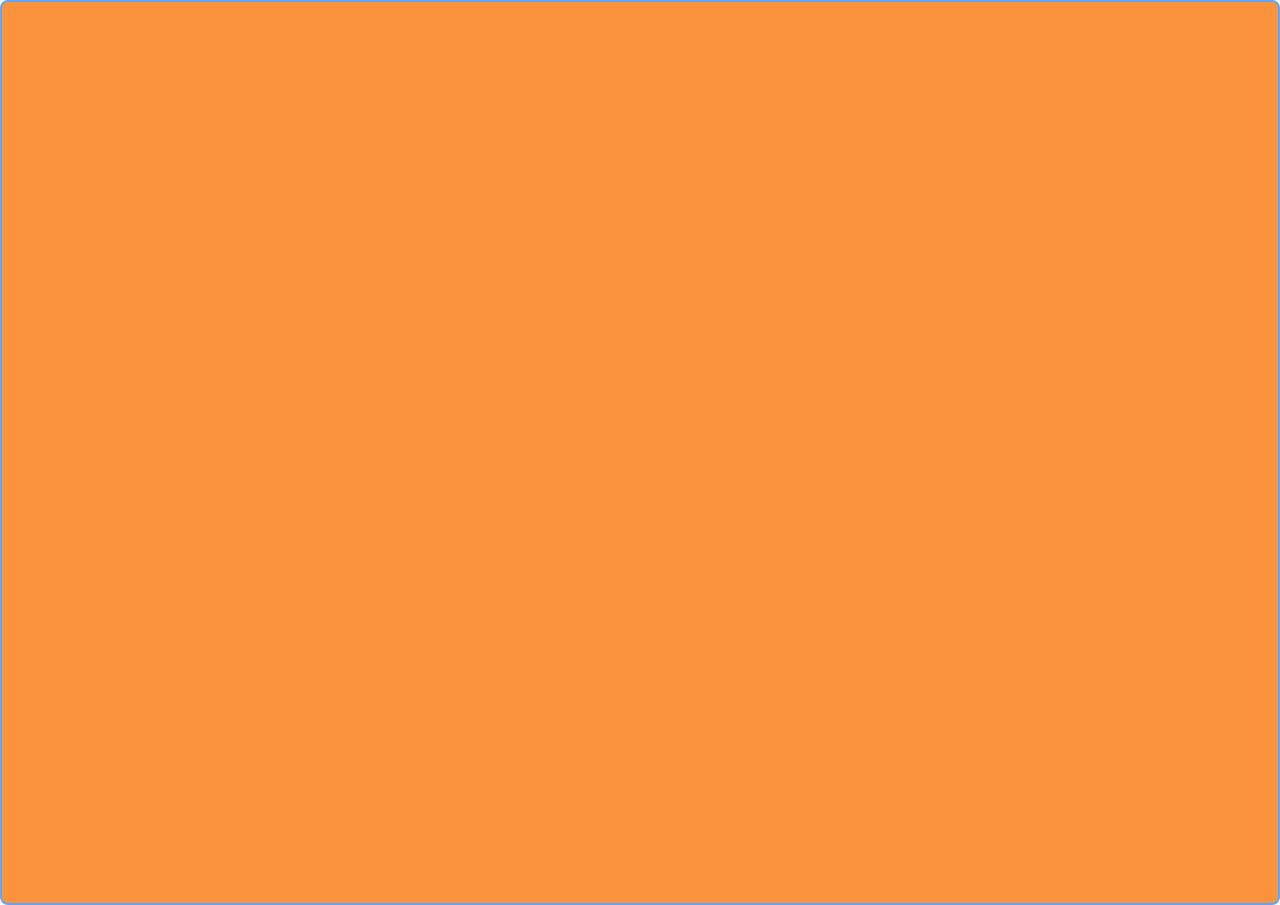
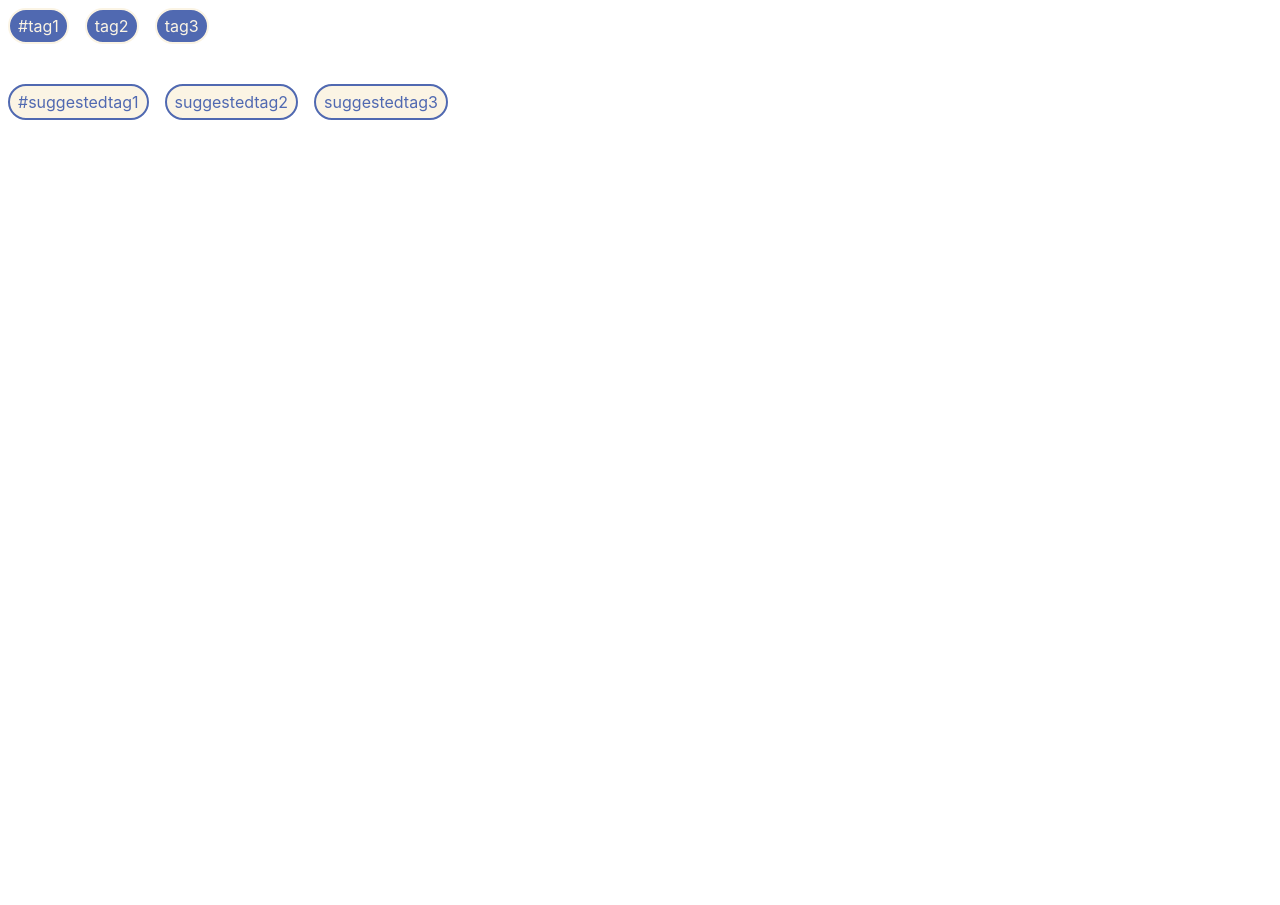
Before and after one commit to AngelaVilladiego/memomi, a React (Create React App) app in the folder MemomiWeb/: page / in a window 1280 px wide. After the commit the page ends 800 px from the top, so only its background shows below. Built offline with nearby package versions, Linux system fonts and the light colour scheme.

Commit message:
Added Tag Components

```diff
--- /dev/null
+++ b/MemomiWeb/src/components/Tag/Tag.js
@@ -0,0 +1,12 @@
+import React, {useState} from "react";
+
+const Tag = ({tagLabel, onClick, isSet}) => {
+
+    const setClasses="bg-off-blue text-off-white  border-off-white"
+    const unsetClasses="bg-off-white text-off-blue border-off-blue"
+  return <button onClick={onClick} className={`rounded-full border-2 p-2 pt-1 pb-1 m-2 ${isSet ? setClasses : unsetClasses}`}>
+  {tagLabel}
+</button>;
+};
+
+export default Tag;
--- /dev/null
+++ b/MemomiWeb/src/components/TagDisplay.js
@@ -0,0 +1,59 @@
+/*function isSelected(tag){
+  var selected = document.getElementById(tag);
+  if(suggestedTags.includes(tag)){
+    selected.style.display = 'none';
+    suggestedTags.pop(tag);
+  }
+  if (!tagss.includes(tag)){
+    tagss[tagss.length] = tag;
+    //need to add somethng that can bring it to the json
+  }
+  return(
+    <div>
+      <TagSet tagss = {tagss}/>
+      <TagUnset tagss = {tagss} suggestedTags = {suggestedTags}/>
+    </div>
+  );
+}*/
+
+import React, {useState, useEffect} from "react";
+import Tag from "./Tag/Tag";
+
+const TagDisplay = () => {
+    const [tags, setTags] = useState({setTags: ["#tag1", "tag2", "tag3"], suggestedTags:["#suggestedtag1", "suggestedtag2", "suggestedtag3"]});
+
+
+    const unsetTag = () => {
+        console.log("unset");
+    };
+
+    const setTag = (tagLabel) => {
+        console.log("setting", tagLabel);
+        let previousTagState = {...tags};
+        let newSetTags = previousTagState["setTags"]
+        newSetTags[newSetTags.length] = tagLabel;
+
+        let newSuggestedTags = previousTagState["suggestedTags"].filter( e => e !== tagLabel );
+        let newTags = {setTags: newSetTags, suggestedTags: newSuggestedTags};
+        setTags({setTags: newSetTags, suggestedTags: newSuggestedTags});
+
+    }
+
+    return <div>
+            <div>
+            {tags["setTags"].map((tagLabel, index) => (
+                <Tag key={tagLabel} onClick={unsetTag} tagLabel={tagLabel} isSet={tags["setTags"].indexOf(tagLabel) != -1} />
+            ))}
+            </div>
+            <br/>
+            <div>
+            {tags["suggestedTags"].map((tagLabel, index) => (
+                <Tag key={tagLabel} onClick={() => setTag(tagLabel)} tagLabel={tagLabel} isSet={tags["setTags"].indexOf(tagLabel) != -1} />
+            ))}
+            </div>
+        </div>
+    ;
+
+}
+
+export default TagDisplay;
--- a/MemomiWeb/src/pages/FocusPage/Focus.js
+++ b/MemomiWeb/src/pages/FocusPage/Focus.js
@@ -6,11 +6,16 @@ import Features from "../Features";
 import Contact from "../Contact";
 import NaviBar from "../../components/NaviBar/NaviBar";
 import Memo from "../../components/Memo/Memo";
+import TagDisplay from "../../components/TagDisplay";
 
 function Focus() {
+  const tags = ["#tag1", "tag2", "tag3"];
+  const suggestedTags = ["#suggestedtag1", "suggestedtag2", "suggestedtag3"];
+
   return (
+    //<Memo />
     <div className="height-svh">
-      <Memo />
+      <TagDisplay />
     </div>
     //     <div className="Focus">
     //       <div className="Focus-Title">
--- a/MemomiWeb/tailwind.config.js
+++ b/MemomiWeb/tailwind.config.js
@@ -2,11 +2,17 @@
 module.exports = {
   content: ["./src/**/*.{html,js}"],
   theme: {
-    extend: {},
+    extend: {
+      colors: {
+        'off-white': '#FBF4E4',
+        'off-blue': '#5069B1'
+      },
+    },
     fontFamily: {
       sans: ["Poppins", "sans-serif"],
       handwriting: ["Rock Salt", "cursive"],
     },
+
   },
   plugins: [],
 };
```
